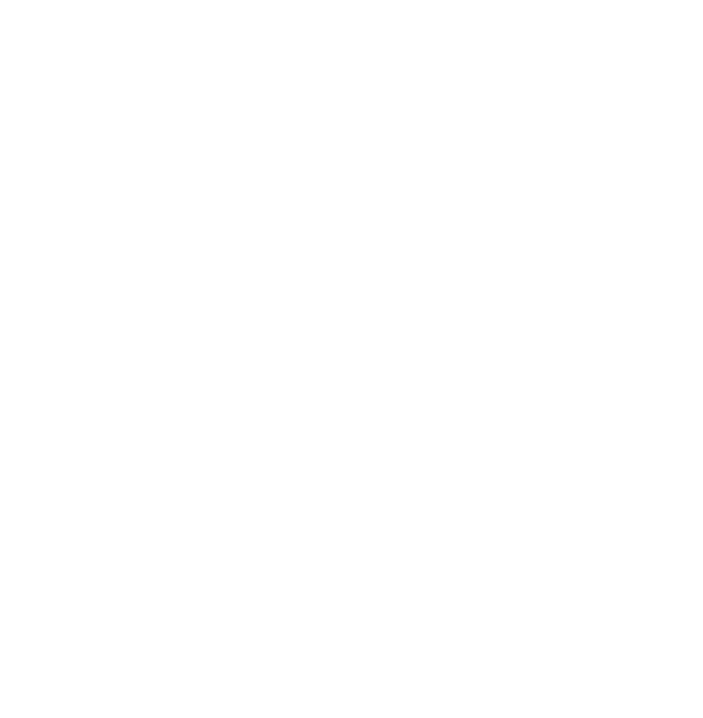
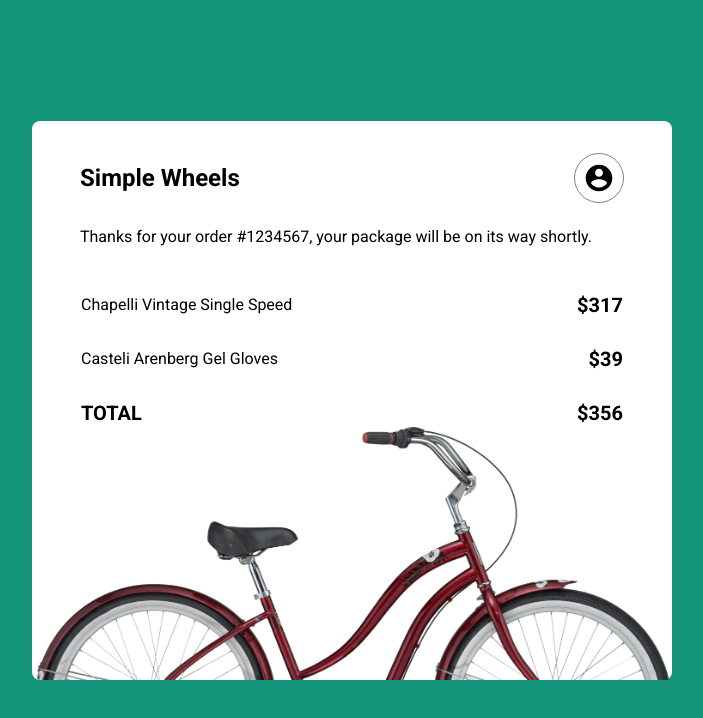
Before and after one commit to dwhenson/frontloops-challenges, a website: page markup/loop-1/step-3/index.html in a window 1280 px wide. Shown: the whole page, without its empty margins (288-991 px from the left). Drawn offline with Linux system fonts and the light colour scheme.

Commit message:
🚀 RELEASE: final solution loop-1 step-3

```diff
--- a/markup/loop-1/step-3/index.html
+++ b/markup/loop-1/step-3/index.html
@@ -9,5 +9,34 @@
 		<link rel="stylesheet" href="./reset.css" />
 		<link rel="stylesheet" href="./styles.css" />
 	</head>
-	<body></body>
+	<body>
+		<section class="flow">
+			<header>
+				<div class="split flex-wrapper">
+					<h1>Simple Wheels</h1>
+					<a href="#"><img src="img/account.svg" alt="account icon" /></a>
+				</div>
+				<p>Thanks for your order #1234567, your package will be on its way shortly.</p>
+			</header>
+			<table>
+				<tr class="visually-hidden">
+					<th scope="col">Item</th>
+					<th scope="col">Price</th>
+				</tr>
+				<tr>
+					<td>Chapelli Vintage Single Speed</td>
+					<td class="price">$317</td>
+				</tr>
+				<tr>
+					<td>Casteli Arenberg Gel Gloves</td>
+					<td class="price">$39</td>
+				</tr>
+				<tr>
+					<th scope="row">Total</th>
+					<td class="price">$356</td>
+				</tr>
+			</table>
+			<div aria-label="Image of a bicycle" class="card__background"></div>
+		</section>
+	</body>
 </html>
--- a/markup/loop-1/step-3/styles.css
+++ b/markup/loop-1/step-3/styles.css
@@ -0,0 +1,102 @@
+body {
+	display: flex;
+	flex-direction: column;
+	align-items: center;
+	justify-content: center;
+	height: 100vh;
+	font-family: "Roboto", sans-serif;
+	font-weight: 400;
+	background-color: #14957b;
+}
+
+section {
+	position: relative;
+	width: 40em;
+	background-color: white;
+	padding-top: 2em;
+	padding-left: 3em;
+	padding-right: 3em;
+	padding-bottom: 15em;
+	border-radius: 0.5em;
+}
+
+img {
+	width: 2em;
+	height: 2em;
+}
+
+a {
+	border-radius: 50%;
+	border: solid 1px grey;
+	padding: 0.5em;
+	position: relative; /* For positioning the pseudo-element */
+	box-shadow: 0 0 10px 0 rgba(0, 0, 0, 0);
+}
+
+a::before {
+	/* Position the pseudo-element. */
+	content: " ";
+	position: absolute;
+	top: 0;
+	right: 0;
+	bottom: 0;
+	left: 0;
+
+	border-radius: 50%;
+
+	/* Create the box shadow at expanded size. */
+	box-shadow: 0 10px 20px 0 rgba(0, 0, 0, 0.5);
+
+	/* Hidden by default. */
+	opacity: 0;
+	transition: opacity 500ms;
+}
+
+a:hover::before {
+	/* Show the pseudo-element on hover. */
+	opacity: 1;
+}
+
+.split {
+	display: flex;
+	justify-content: space-between;
+	align-items: center;
+	margin-bottom: 1.5em;
+}
+
+.flow > * + * {
+	margin-top: 2rem;
+}
+
+table {
+	margin-top: 5em;
+	width: 100%;
+	border-collapse: collapse;
+}
+
+th {
+	text-align: left;
+	font-weight: 700;
+	text-transform: uppercase;
+	font-size: 1.25rem;
+	padding-top: 0.75em;
+	padding-bottom: 0.75em;
+}
+
+.price {
+	padding-top: 0.75em;
+	padding-bottom: 0.75em;
+	text-align: right;
+	font-size: 1.25rem;
+	font-weight: 700;
+}
+
+.card__background {
+	background: url("./img/bicycle.png") no-repeat 50% 0;
+	background-size: cover;
+	position: absolute;
+	bottom: 0;
+	left: 0;
+	right: 0;
+	height: 20em;
+}
```
